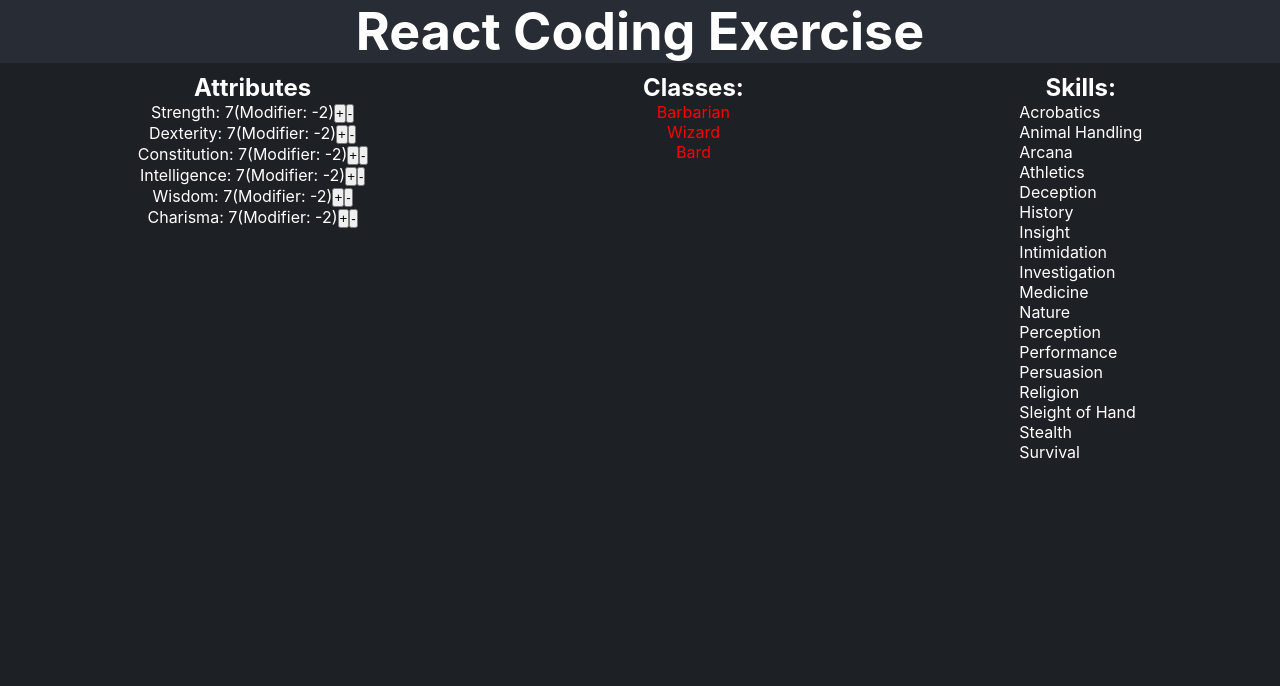
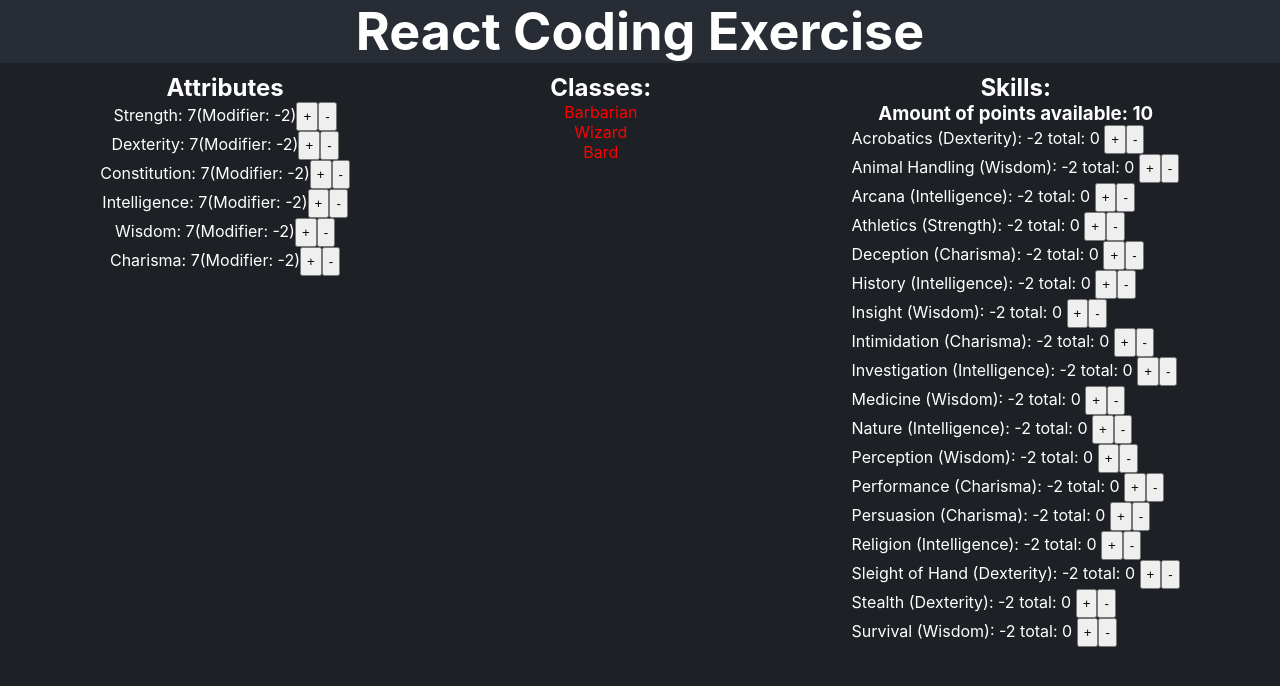
Before and after one commit to ZaynMuhammad/recruiting-webapp-character, a React (Create React App) app: page / in a window 1280 px wide. Shown: the top 686 px of the page. Built offline with nearby package versions, Linux system fonts and the light colour scheme.

Commit message:
Skills list works. Added SkillTotalItem component for mapping the skills and calculating total.

```diff
--- a/src/App.css
+++ b/src/App.css
@@ -85,3 +85,7 @@
   flex-direction: column;
   align-items: flex-start;
 }
+
+button {
+  padding: 5px;
+}
--- /dev/null
+++ b/src/components/SkillTotalItem/SkillTotalItem.js
@@ -0,0 +1,58 @@
+import { useState } from "react";
+
+export function SkillTotalItem({
+    skillName,
+    attributeModifier,
+    selectModifier,
+    handlePointAllocation,
+    setTotalSkillPoints
+}) {
+    const [total, setTotal] = useState(0);
+
+    function handleSkillTotal(action) {
+        if (total === 0 && action === 'decrement')
+            return;
+
+        if (total === 10 && action === 'increment')
+            return;
+
+        if (action === 'decrement') {
+            setTotal(total - 1);
+            handlePointAllocation('increment');
+        }
+
+        if (action === 'increment') {
+            setTotal(total + 1);
+            handlePointAllocation('decrement');
+        }
+    }
+
+    function handleAttributeModifier() {
+        const modifier = selectModifier(attributeModifier);
+        if (modifier < 0)
+            return total;
+
+        if (modifier > 0) {
+            return total + modifier;
+        }
+
+        return total;
+    }
+
+    return (
+        <li>
+            {skillName} ({attributeModifier}):
+            {' '}
+            {selectModifier(attributeModifier)}
+            {' '}
+            total: {handleAttributeModifier()}
+            {' '}
+            <button onClick={() => handleSkillTotal('increment')}>
+                +
+            </button>
+            <button onClick={() => handleSkillTotal('decrement')}>
+                -
+            </button>
+        </li>
+    );
+}
--- a/src/components/Skills/Skills.js
+++ b/src/components/Skills/Skills.js
@@ -1,3 +1,6 @@
+import { useState } from "react";
+import { calculateModifier } from "../../utils/calculateModifier";
+import { SkillTotalItem } from "../SkillTotalItem/SkillTotalItem";
 
 export function Skills({
     SKILL_LIST,
@@ -8,17 +11,56 @@ export function Skills({
     wisdom,
     charisma
 }) {
+    const [totalSkillPoints, setTotalSkillPoints] = useState(10);
+
+
+    function selectModifier(attribute) {
+        switch (attribute) {
+            case 'Strength':
+                return calculateModifier(strength);
+            case 'Dexterity':
+                return calculateModifier(dexterity);
+            case 'Constitution':
+                return calculateModifier(constitution);
+            case 'Intelligence':
+                return calculateModifier(intelligence);
+            case 'Wisdom':
+                return calculateModifier(wisdom);
+            case 'Charisma':
+                return calculateModifier(charisma);
+            default:
+                return 0;
+        }
+    }
+
+    function handlePointAllocation(action) {
+        if (totalSkillPoints === 0 && action === 'decrement')
+            return;
+
+        if (totalSkillPoints === 10 && action === 'increment')
+            return;
+
+        if (action === 'decrement')
+            return setTotalSkillPoints(totalSkillPoints - 1)
+
+        if (action === 'increment')
+            return setTotalSkillPoints(totalSkillPoints + 1)
+    }
+
     return (
         <div>
             <h2>Skills:</h2>
+            <h3>Amount of points available: {totalSkillPoints}</h3>
             <ul className="skills-list">
                 {SKILL_LIST.map((skill) => (
-                        <li
-                            key={skill.name}
-                            className="skill-item"
-                    >
-                        <p>{skill.name}</p>
-                    </li>
+                    <SkillTotalItem
+                        key={skill.name}
+                        skillName={skill.name}
+                        attributeModifier={skill.attributeModifier}
+                        selectModifier={selectModifier}
+                        handlePointAllocation={handlePointAllocation}
+                        setTotalSkillPoints={setTotalSkillPoints}
+                    />
                 ))}
             </ul>
         </div>
```
